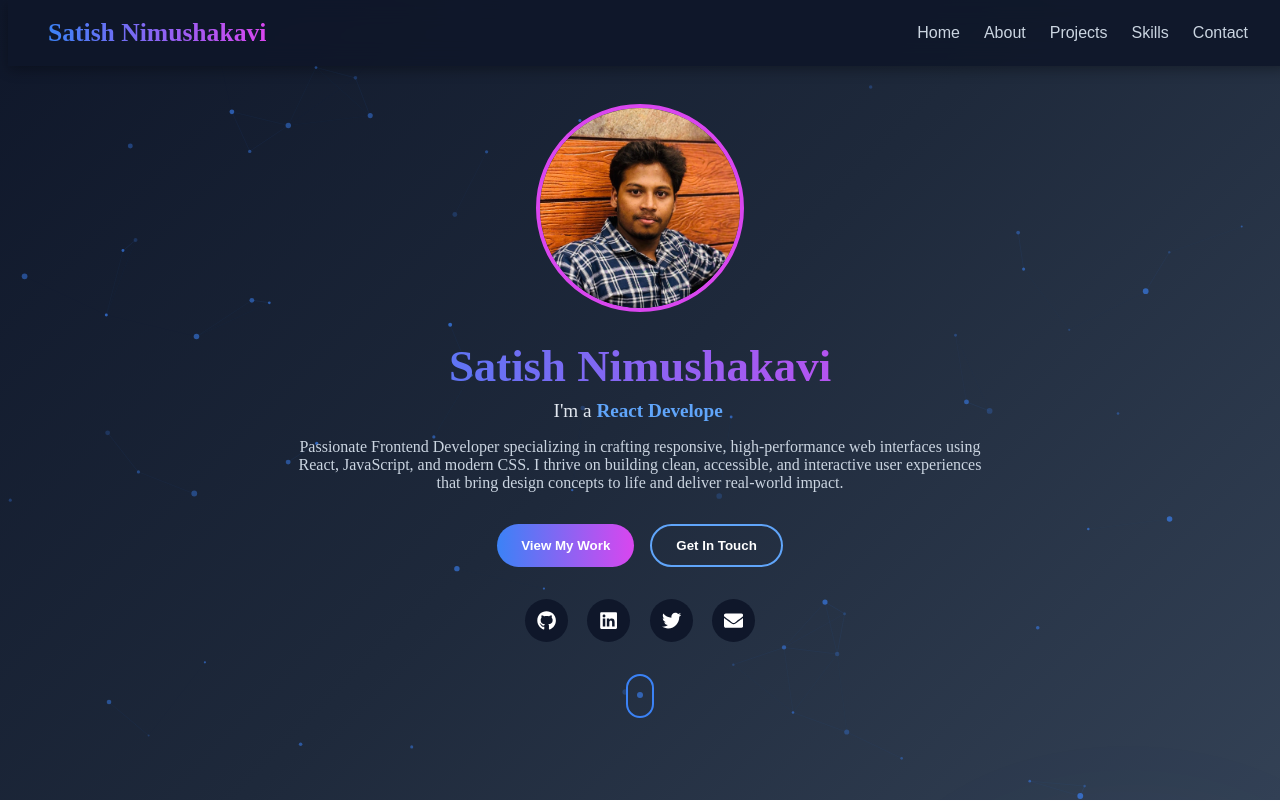
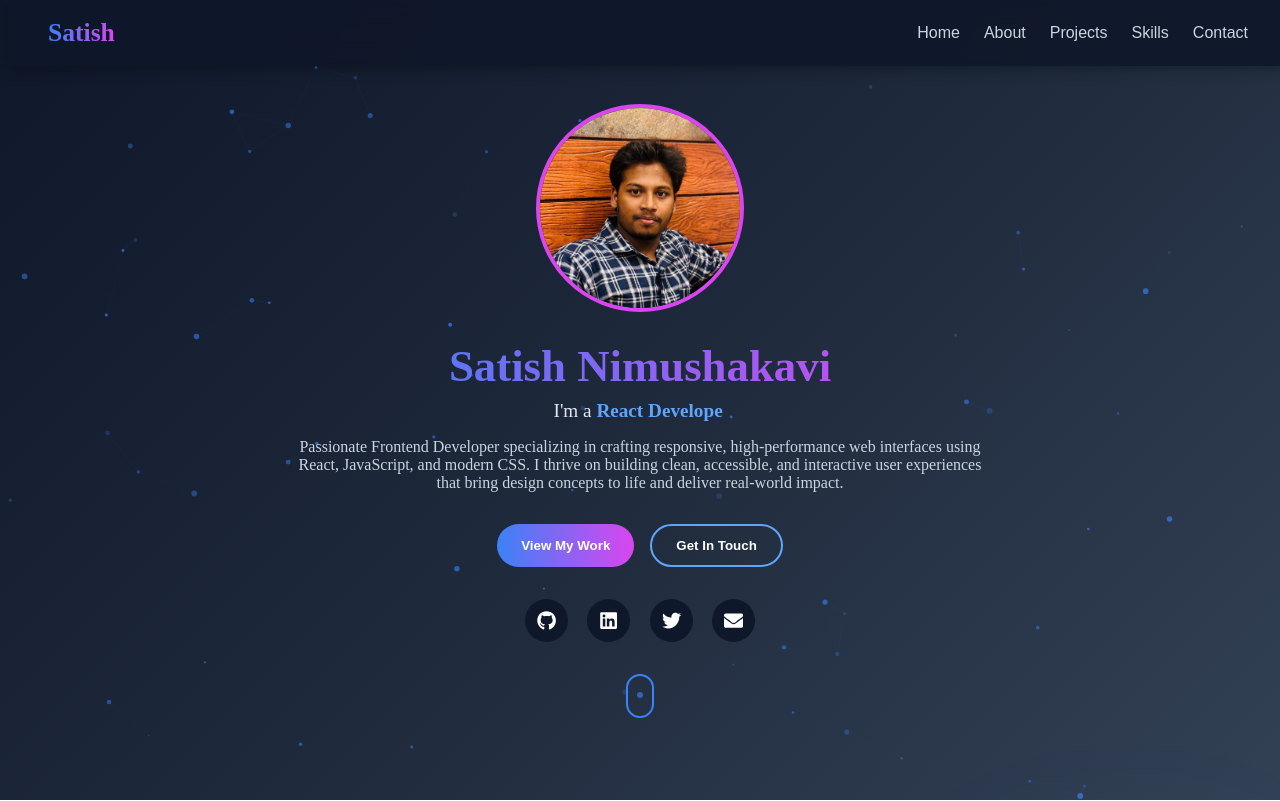
Before and after one commit to satish45809/satish, a React (Create React App) app: page / in a window 1280 px wide. Shown: the top 801 px of the page. Built offline with nearby package versions, Linux system fonts and the light colour scheme.

Commit message:
Update Navigation.jsx

```diff
--- a/src/components/Navigation.jsx
+++ b/src/components/Navigation.jsx
@@ -23,7 +23,7 @@ export function Navigation({ activeSection }) {
   return (
     <nav className="navbar">
       <div className="navbar-container">
-        <div className="navbar-title">Satish Nimushakavi</div>
+        <div className="navbar-title">Satish </div>
 
         <div className="navbar-links">
           {navItems.map((item) => (
```
